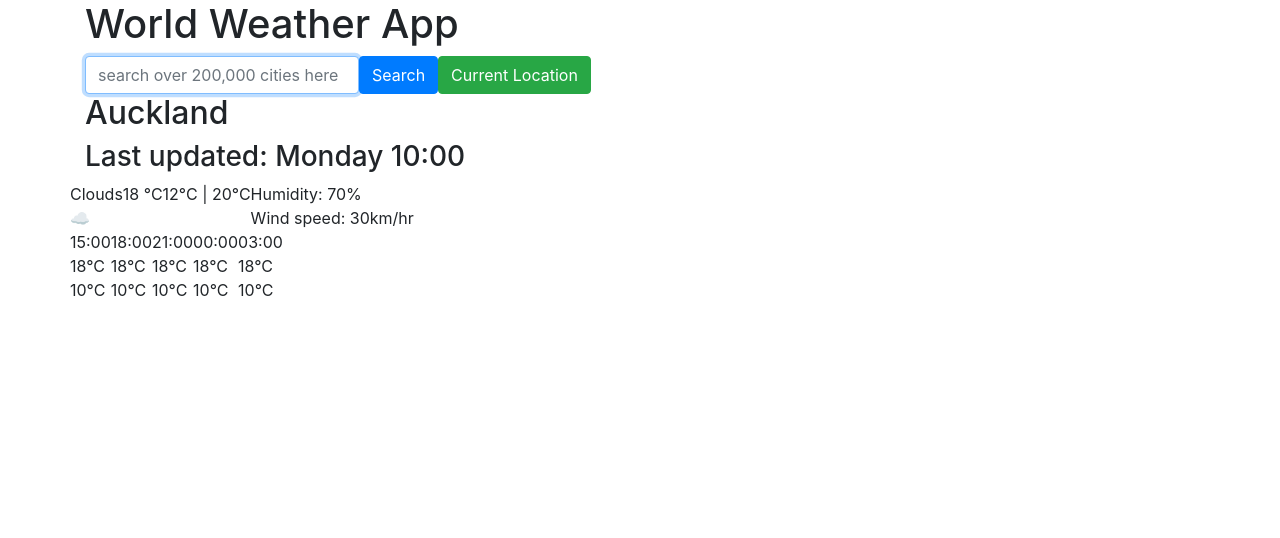
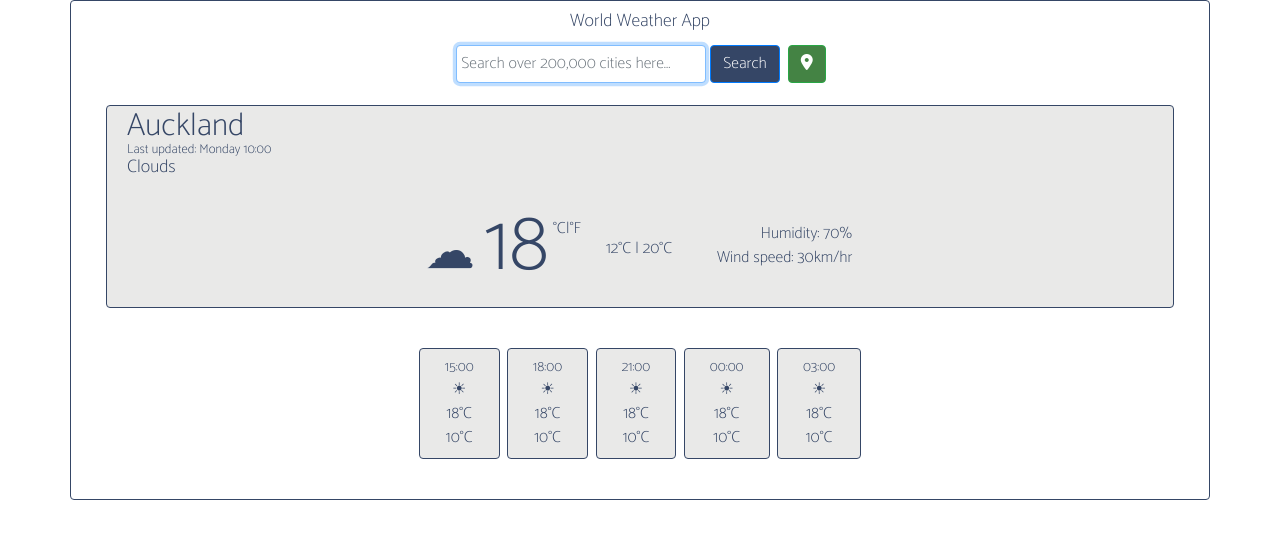
Before and after one commit to SMGluyas/Final-Project-Weather-App, a plain HTML site: page index.html in a window 1280 px wide. Drawn offline with nearby package versions, Linux system fonts and the light colour scheme.

Commit message:
Created CSS, changed font style and added location icon

```diff
--- a/index.html
+++ b/index.html
@@ -3,35 +3,38 @@
 <head>
   <link rel="stylesheet" href="https://cdn.jsdelivr.net/npm/bootstrap@4.5.3/dist/css/bootstrap.min.css" integrity="sha384-TX8t27EcRE3e/ihU7zmQxVncDAy5uIKz4rEkgIXeMed4M0jlfIDPvg6uqKI2xXr2" crossorigin="anonymous">
   <script src="https://unpkg.com/axios/dist/axios.min.js"></script>
+  <script src="https://kit.fontawesome.com/9bbff72e8a.js" crossorigin="anonymous"></script>
   <meta charset="UTF-8">
   <meta name="viewport" content="width=device-width, initial-scale=1.0">
   <title>Weather App</title>
   <link rel ="stylesheet" href="src/style.css"/>
   <link rel="preconnect" href="https://fonts.gstatic.com">
-  <link href="https://fonts.googleapis.com/css2?family=Catamaran&display=swap" rel="stylesheet">
+  <link href="https://fonts.googleapis.com/css2?family=Catamaran:wght@100&display=swap" rel="stylesheet">
 </head>
 <body>
   <div class="container">
     <h1>World Weather App</h1>
     <form class="form-inline">
       <div class="form-group">
-        <input type="text" class="form-control" id="search-input" autofocus="on" autocomplete = "off" placeholder="search over 200,000 cities here">
+        <input type="text" class="form-control" id="search-input" autofocus="on" autocomplete = "off" placeholder="Search over 200,000 cities here...">
         <button type="submit" class="btn btn-primary" id="search-button">Search</button>
-        <button type="submit" class="btn btn-success" id="find-location">Current Location</button>
+        <button type="submit" class="btn btn-success" id="find-location-button"><i class="fas fa-map-marker-alt"></i></button>
       </div>
     </form>
     <div class="todaysWeather" id="todays-weather">
       <h2 id="city">Auckland</h2>
       <h3 class="updatedTime">Last updated: <span id="time">Monday 10:00</span></h3>
+      <h4 class="description" id="weatherDescription">Clouds</h4>
       <div class="todaysWeatherGrid" id="todays-weather-grid">
         <div class="row">
           <div class="col-3-description">
-            <div class="description" id="weatherDescription">Clouds</div>
             <div class="description" id="weather-icon">☁</div>
           </div>
           <div class="col-3-todaystemp" id="todays-temp">
-            <span id="todays-temp-figure">18</span>
-            <span class="unit">°C</span>
+            <span id="todays-temp-fig">18</span>
+            <div class="mainTempUnit" id="main-unit">
+              <span class="unit" id="celsius-unit">°C</span>|<span class=farenheight id="farenheight-unit">°F</span>
+            </div>
           </div>
           <div class="col-3-minMax" id="current-min-max">
             <span id="min">12</span><span class="unit">°C</span>
@@ -53,31 +56,31 @@
       <div class="row">
         <div class="col-2-4-first" id="three-hour">
           <div class="forecastTime" id="three-hour-time">15:00</div>
-          <div class="forecastIcon" id="three-hour-icon"></div>
+          <div class="forecastIcon" id="three-hour-icon">☀</div>
           <div class="forecastMax" id="three-hour-max-unit"><span id="three-hour-max">18</span><span class="unit">°C</span></div>
           <div class="forecastMin" id="three-hour-min-unit"><span id="three-hour-min">10</span><span class="unit">°C</span></div>
         </div>
         <div class="col-2-4-second" id="six-hour">
           <div class="forecastTime" id="six-hour-time">18:00</div>
-          <div class="forecastIcon" id="six-hour-icon"></div>
+          <div class="forecastIcon" id="six-hour-icon">☀</div>
           <div class="forecastMax" id="six-hour-max-unit"><span id="six-hour-max">18</span><span class="unit">°C</span></div>
           <div class="forecastMin" id="six-hour-min-unit"><span id="six-hour-min">10</span><span class="unit">°C</span></div>
         </div>
         <div class="col-2-4-third" id="nine-hour">
           <div class="forecastTime" id="nine-hour-time">21:00</div>
-          <div class="forecastIcon" id="nine-hour-icon"></div>
+          <div class="forecastIcon" id="nine-hour-icon">☀</div>
           <div class="forecastMax" id="nine-hour-max-unit"><span id="nine-hour-max">18</span><span class="unit">°C</span></div>
           <div class="forecastMin" id="nine-hour-min-unit"><span id="nine-hour-min">10</span><span class="unit">°C</span></div>
         </div>
         <div class="col-2-4-fourth" id="twelve-hour">
           <div class="forecastTime" id="twelve-hour-time">00:00</div>
-          <div class="forecastIcon" id="twelve-hour-icon"></div>
+          <div class="forecastIcon" id="twelve-hour-icon">☀</div>
           <div class="forecastMax" id="twelve-hour-max-unit"><span id="twelve-hour-max">18</span><span class="unit">°C</span></div>
           <div class="forecastMin" id="twelve-hour-min-unit"><span id="twelve-hour-min">10</span><span class="unit">°C</span></div>
         </div>
         <div class="col-2-4-fifth" id="fifteen-hour">
           <div class="forecastTime" id="fifteen-hour-time">03:00</div>
-          <div class="forecastIcon" id="fifteen-hour-icon"></div>
+          <div class="forecastIcon" id="fifteen-hour-icon">☀</div>
           <div class="forecastMax" id="fifteen-hour-max-unit"><span id="fifteen-hour-max">18</span><span class="unit">°C</span></div>
           <div class="forecastMin" id="fifteen-hour-min-unit"><span id="fifteen-hour-min">10</span><span class="unit">°C</span></div>
         </div>
--- a/src/style.css
+++ b/src/style.css
@@ -0,0 +1,96 @@
+h1 {
+  font-size: 18px;
+  margin: 10px;
+  text-align: center;
+}
+h2 {
+  padding: 4px 20px 0;
+  margin: 0;
+  line-height: 1;
+}
+
+h3 {
+  font-size: small;
+  padding: 0 20px 0;
+  margin: 0;
+}
+h4 {
+  font-size: 18px;
+  padding: 0 20px 0;
+}
+
+.container {
+  border: 0.5px solid rgb(53, 70, 102);
+  border-radius: 4px;
+  font-family: 'Catamaran', sans-serif;
+  color: rgb(53, 70, 102);
+  text-align: left;
+}
+.form-group {
+  display: block;
+  margin: 0 auto;
+}
+
+#search-input {
+  width: 250px;
+  padding: 1px 4px;
+  margin: 2px;
+}
+#search-button {
+  margin: 2px 8px 2px 2px;
+  background-color: rgb(53, 70, 102);
+}
+#find-location-button {
+  background-color: rgb(68, 131, 68);
+}
+
+#todays-weather, #three-hour, #six-hour, #nine-hour, #twelve-hour, #fifteen-hour {
+  border: 0.5px solid rgb(53, 70, 102);
+  border-radius: 4px;
+  background-color: rgba(217, 218, 216, 0.582);
+  margin: 20px;
+}
+
+.row {
+  margin: 0 auto;
+  width: 450px;
+  padding: 0;
+}
+.col-3-description, .col-3-todaysTemp, .col-3-minMax, .col-3-humWind {
+  padding: 0 10px;
+}
+
+#weather-icon {
+  font-size: 50px;
+  line-height: 1.5;
+  padding: 30px 0 10px;
+}
+
+#todays-temp-fig {
+  font-size: 80px;
+}
+#main-unit {
+  display: inline;
+  vertical-align: 150%;
+}
+#current-min-max {
+  padding: 50px 10px 40px 25px;
+}
+.col-3-humWind {
+  padding: 35px 10px 20px 35px;
+  text-align: right;
+}
+
+#forecast-weather-grid{
+  text-align: center;
+  padding: 0 0 20px;
+}
+
+#three-hour, #six-hour, #nine-hour, #twelve-hour, #fifteen-hour {
+  padding: 8px 25px;
+  margin: 20px auto;
+}
+
+.forecastTime {
+  font-size: 14px;
+}
```
